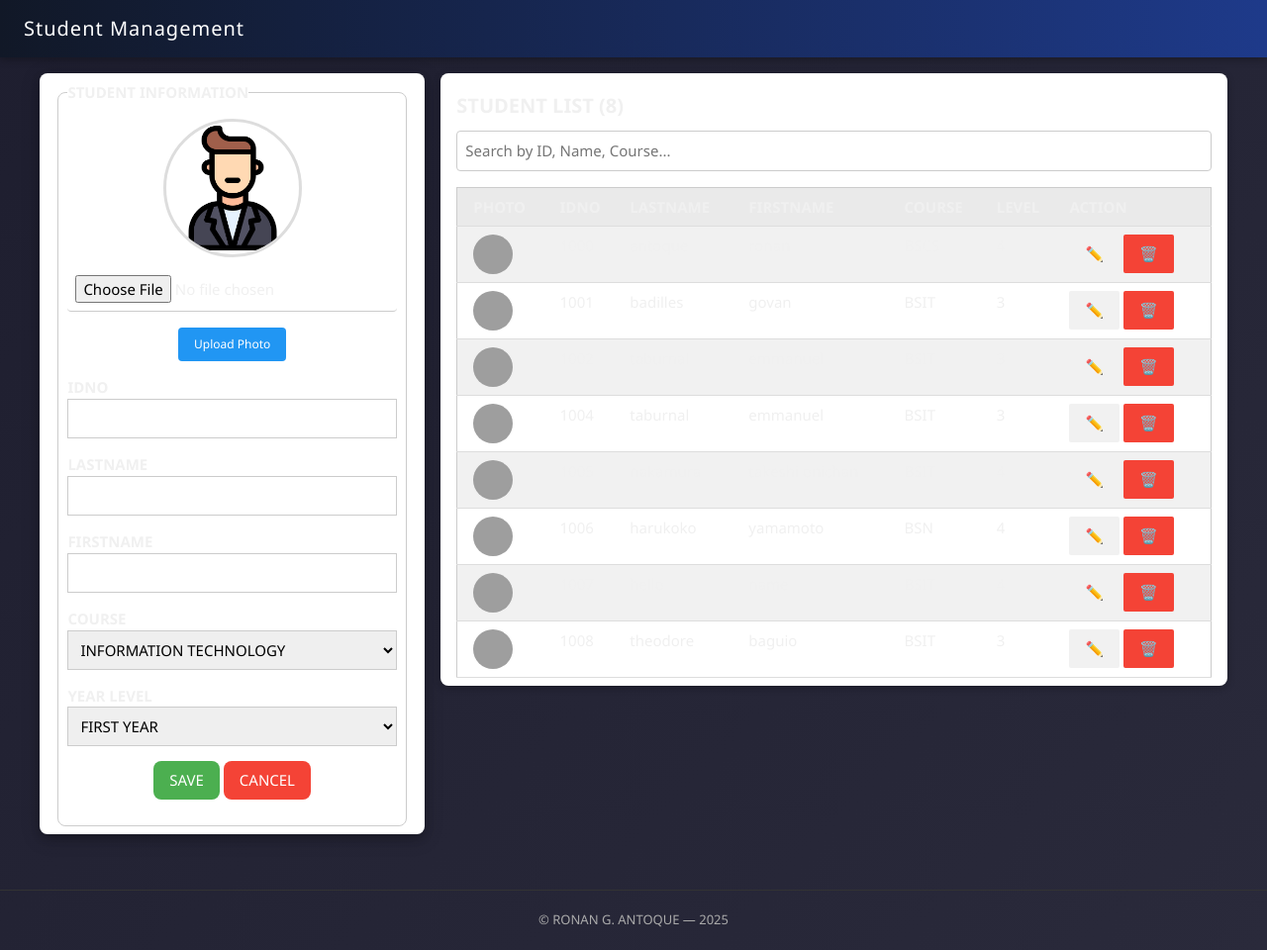
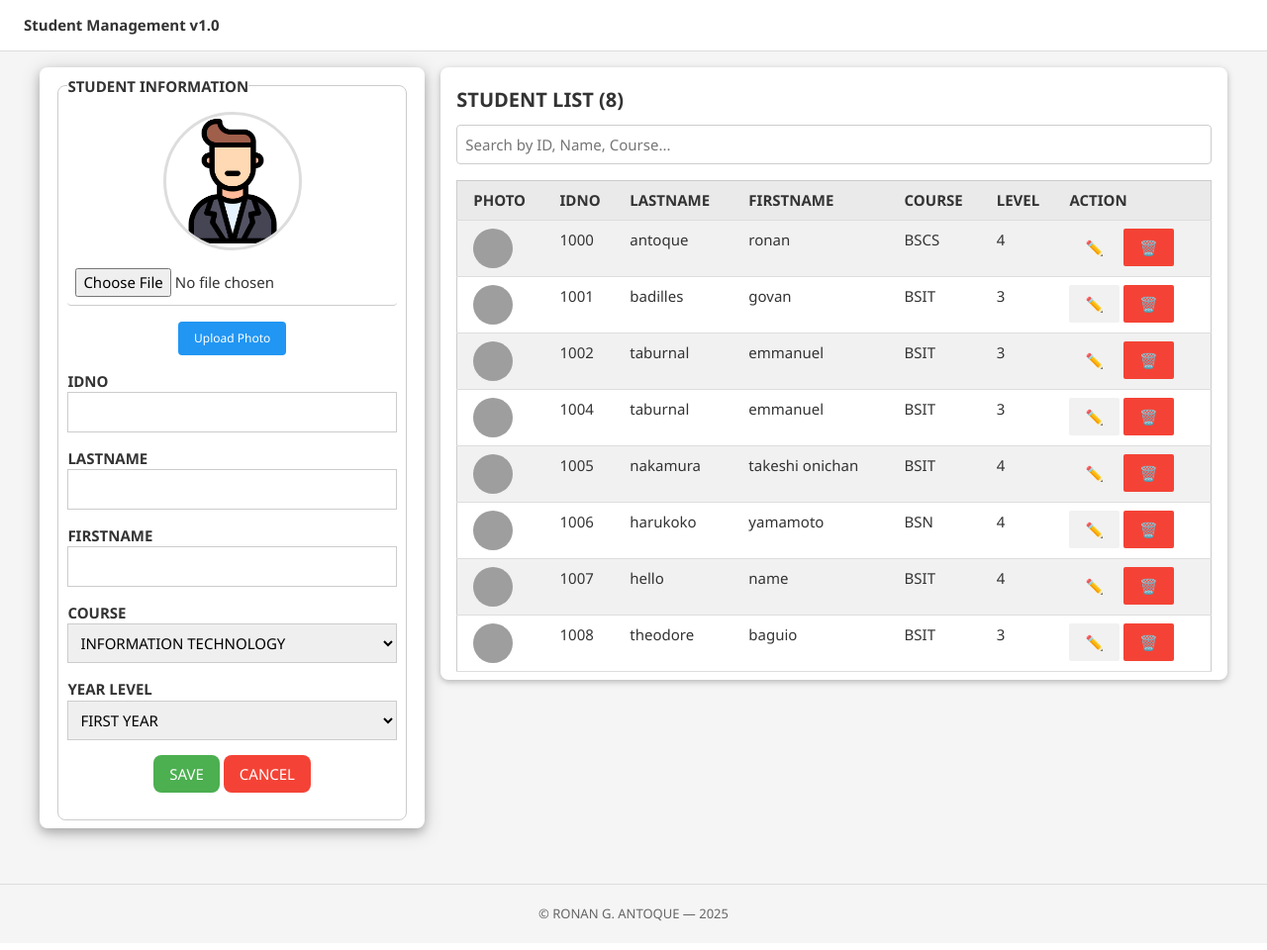
Before and after one commit to RonanStack24/student_web, a Flask app: page / in a window 1280 px wide. Shown: the whole page at 99% size. After the commit the page ends 931 px from the top, so only its background shows below. Run offline with Flask 3, Linux system fonts and the light colour scheme; data comes from the database, SQL or seed files in the repository; grey boxes are pictures that could not be loaded.

Commit message:
Refactor base.html for improved styling and messaging
Updated styles and added a flash message box.

```diff
--- a/templates/base.html
+++ b/templates/base.html
@@ -2,58 +2,94 @@
 <html>
   <head>
     <meta charset="utf-8" />
-    <meta http-equiv="X-UA-Compatible" content="ie=edge" />
-    <meta name="viewport" content="width=device-width, initial-scale=1.0" />
+    <meta name="viewport" content="width=device-width, initial-scale=1" />
+
     <link
       rel="stylesheet"
       href="{{ url_for('static', filename='css/w3.css') }}"
     />
+
     <title>Student Management</title>
 
     <style>
       body {
-        background: linear-gradient(135deg, #1e1e2f, #2a2a3b);
-        color: #f0f0f0;
-        min-height: 100vh;
+        background: #f5f5f5;
+        color: #333;
         font-family: "Segoe UI", sans-serif;
       }
 
       .navbar {
-        background: linear-gradient(to right, #111827, #1e3a8a);
-        color: white;
+        background: white;
+        border-bottom: 1px solid #ddd;
         padding: 14px 24px;
-        box-shadow: 0 2px 8px rgba(0, 0, 0, 0.3);
-        position: sticky;
-        top: 0;
-        z-index: 1000;
-      }
-
-      .navbar h4 {
-        margin: 0;
-        font-weight: 500;
-        letter-spacing: 1px;
+        font-weight: 600;
       }
 
       .footer {
-        color: #aaa;
+        color: #666;
         font-size: 13px;
         margin-top: 40px;
+        padding: 20px;
+        border-top: 1px solid #ddd;
         text-align: center;
-        padding: 20px;
-        border-top: 1px solid #333;
+      }
+
+      #messageBox {
+        position: fixed;
+        top: 20px;
+        right: 20px;
+        min-width: 240px;
+        padding: 14px;
+        border-radius: 6px;
+        display: none;
+        background: white;
+        border-left: 4px solid #4caf50;
+        box-shadow: 0 2px 8px rgba(0, 0, 0, 0.15);
+      }
+
+      table img {
+        border-radius: 50%;
       }
     </style>
   </head>
 
   <body>
-    <div class="navbar">
-      <h4>Student Management</h4>
-    </div>
+    <!-- Flash Message Box -->
+    <div id="messageBox" class="w3-panel"></div>
 
-    <div class="w3-container w3-padding">
-      {% block content %} {% endblock %}
-    </div>
+    <script>
+      function showMessage(text, type = "green") {
+        const box = document.getElementById("messageBox");
+        box.style.borderLeftColor =
+          type === "red"
+            ? "#f44336"
+            : type === "yellow"
+            ? "#ff9800"
+            : type === "blue"
+            ? "#2196f3"
+            : "#4caf50";
 
-    <div class="footer">&copy; RONAN G. ANTOQUE — 2025</div>
+        box.innerHTML = `<b>${text}</b>`;
+        box.style.display = "block";
+        setTimeout(() => (box.style.display = "none"), 3000);
+      }
+    </script>
+
+    <script id="flash-data" type="application/json">
+      {{ get_flashed_messages(with_categories=true) | tojson }}
+    </script>
+
+    <script>
+      const flashMessages = JSON.parse(
+        document.getElementById("flash-data").textContent
+      );
+      flashMessages.forEach((msg) => showMessage(msg[1], msg[0]));
+    </script>
+
+    <div class="navbar">Student Management v1.0</div>
+
+    <div class="w3-container w3-padding">{% block content %}{% endblock %}</div>
+
+    <div class="footer">© RONAN G. ANTOQUE — 2025</div>
   </body>
 </html>
```
